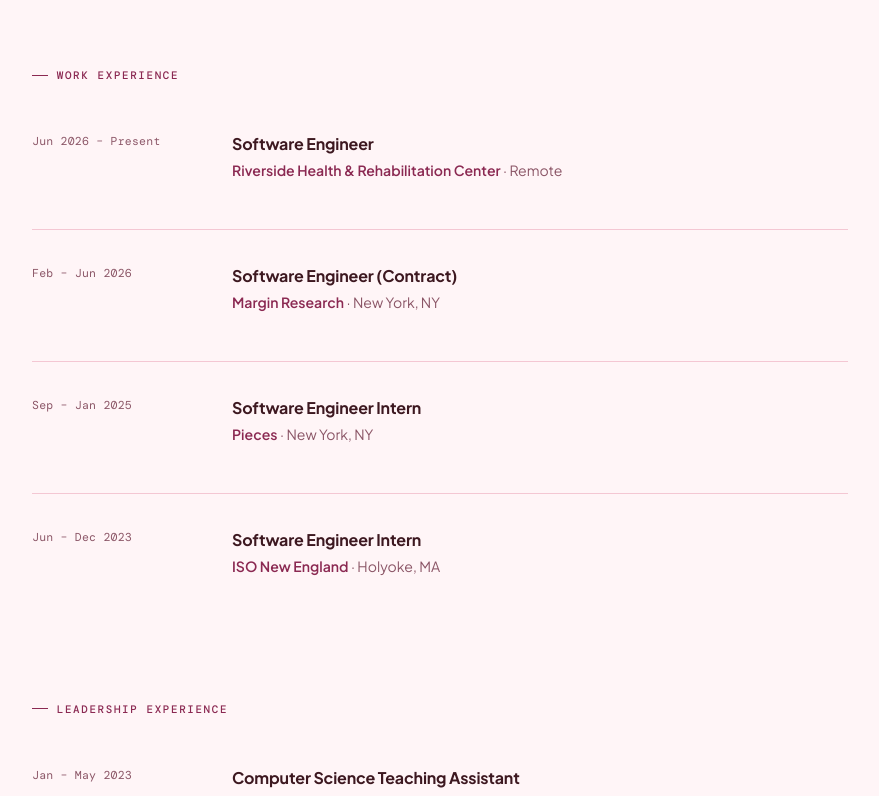
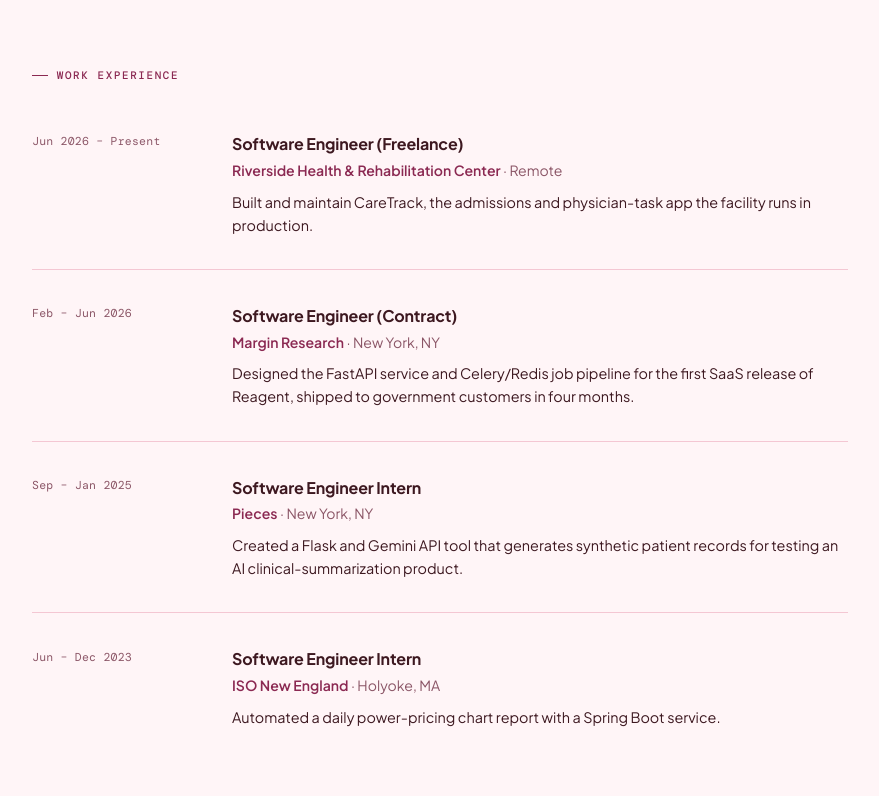
Before and after one commit to afsanab/AfsanasPortfolio, a React (Vite) app: page / in a window 1280 px wide. Shown: the part 2300-3096 px from the top of the page, without its empty margins (200-1079 px from the left). Built offline with nearby package versions, Linux system fonts and the light colour scheme.

Commit message:
Add descriptions to experience entries and style updates for timeline

```diff
--- a/src/App.tsx
+++ b/src/App.tsx
@@ -180,6 +180,7 @@
                   <div className="timeline-company">
                     {exp.company}<span className="timeline-location"> · {exp.location}</span>
                   </div>
+                  {exp.description && <div className="timeline-description">{exp.description}</div>}
                 </div>
               </div>
             ))}
--- a/src/data.ts
+++ b/src/data.ts
@@ -3,6 +3,7 @@
   role: string
   company: string
   location: string
+  description?: string
 }
 
 export interface Project {
@@ -15,26 +16,30 @@
 export const experiences: Experience[] = [
   {
     date: 'Jun 2026 – Present',
-    role: 'Software Engineer',
+    role: 'Software Engineer (Freelance)',
     company: 'Riverside Health & Rehabilitation Center',
     location: 'Remote',
+    description: 'Built and maintain CareTrack, the admissions and physician-task app the facility runs in production.',
   }, {
     date: 'Feb – Jun 2026',
     role: 'Software Engineer (Contract)',
     company: 'Margin Research',
     location: 'New York, NY',
+    description: 'Designed the FastAPI service and Celery/Redis job pipeline for the first SaaS release of Reagent, shipped to government customers in four months.',
   },
   {
     date: 'Sep – Jan 2025',
     role: 'Software Engineer Intern',
     company: 'Pieces',
     location: 'New York, NY',
+    description: 'Created a Flask and Gemini API tool that generates synthetic patient records for testing an AI clinical-summarization product.',
   },
   {
     date: 'Jun – Dec 2023',
     role: 'Software Engineer Intern',
     company: 'ISO New England',
     location: 'Holyoke, MA',
+    description: 'Automated a daily power-pricing chart report with a Spring Boot service.',
   },
 ]
 
--- a/src/styles.css
+++ b/src/styles.css
@@ -439,7 +439,14 @@
   font-size: 0.88rem;
   color: var(--accent);
   font-weight: 600;
-  margin-bottom: 0.9rem;
+  margin-bottom: 0.5rem;
+}
+
+.timeline-description {
+  font-size: 0.9rem;
+  line-height: 1.6;
+  color: var(--text);
+  max-width: 60ch;
 }
 
 .timeline-location {
```
